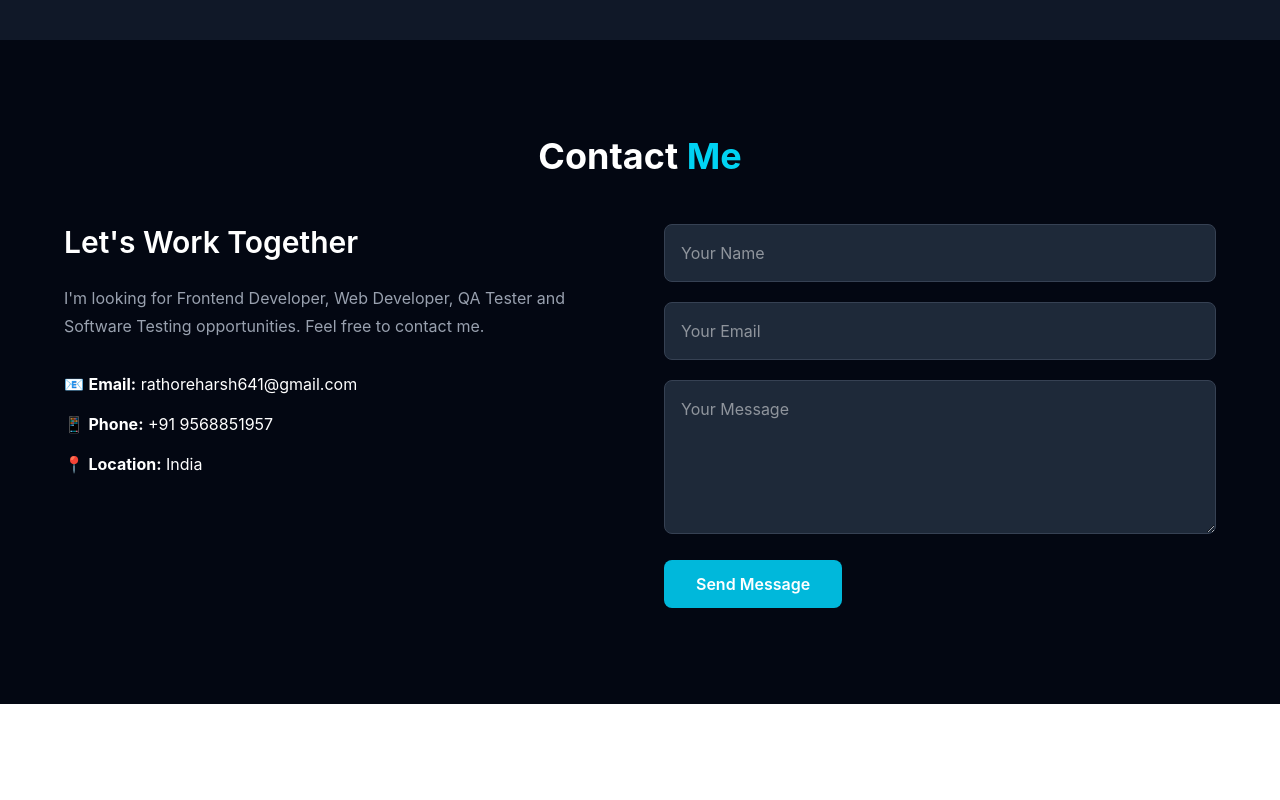
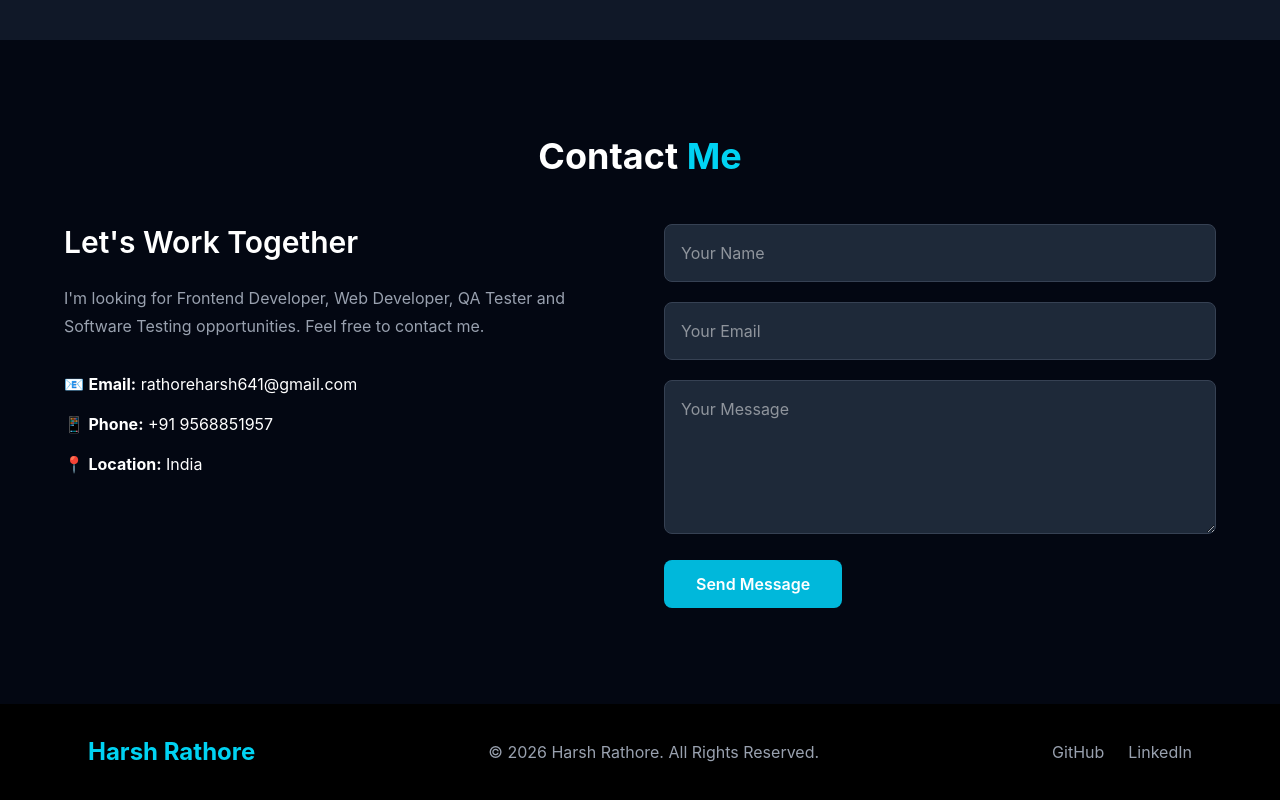
Before and after one commit to Rathore95688/portfolio-website, a React (Vite) app: page / in a window 1280 px wide. Shown: the part 2814-3614 px from the top of the page. Before the commit the page ends 3518 px from the top, so only its background shows below. Built offline with nearby package versions, Linux system fonts and the light colour scheme.

Commit message:
footer add

```diff
--- a/src/App.jsx
+++ b/src/App.jsx
@@ -4,6 +4,7 @@ import About from "./components/About";
 import Skills from "./components/Skills";
 import Projects from "./components/Projects";
 import Contact from "./components/Contact";
+import Footer from "./components/Footer";
 
 function App() {
   return (
@@ -14,6 +15,7 @@ function App() {
      <Skills />
      <Projects />
      <Contact />
+     <Footer />
 
     </div>
   );
--- a/src/components/Footer.jsx
+++ b/src/components/Footer.jsx
@@ -0,0 +1,44 @@
+const Footer = () => {
+  return (
+    <footer className="bg-black text-gray-400 py-8">
+      <div className="max-w-6xl mx-auto px-6 flex flex-col md:flex-row justify-between items-center">
+
+        {/* Logo */}
+        <h2 className="text-2xl font-bold text-cyan-400">
+          Harsh Rathore
+        </h2>
+
+        {/* Copyright */}
+        <p className="mt-4 md:mt-0 text-center">
+          © {new Date().getFullYear()} Harsh Rathore. All Rights Reserved.
+        </p>
+
+        {/* Social Links */}
+        <div className="flex gap-6 mt-4 md:mt-0">
+
+          <a
+            href="https://github.com/Rathore95688"
+            target="_blank"
+            rel="noopener noreferrer"
+            className="hover:text-cyan-400 transition duration-300"
+          >
+            GitHub
+          </a>
+
+          <a
+            href="https://www.linkedin.com/in/harsh-rathore-772124294"
+            target="_blank"
+            rel="noopener noreferrer"
+            className="hover:text-cyan-400 transition duration-300"
+          >
+            LinkedIn
+          </a>
+
+        </div>
+
+      </div>
+    </footer>
+  );
+};
+
+export default Footer;
```
